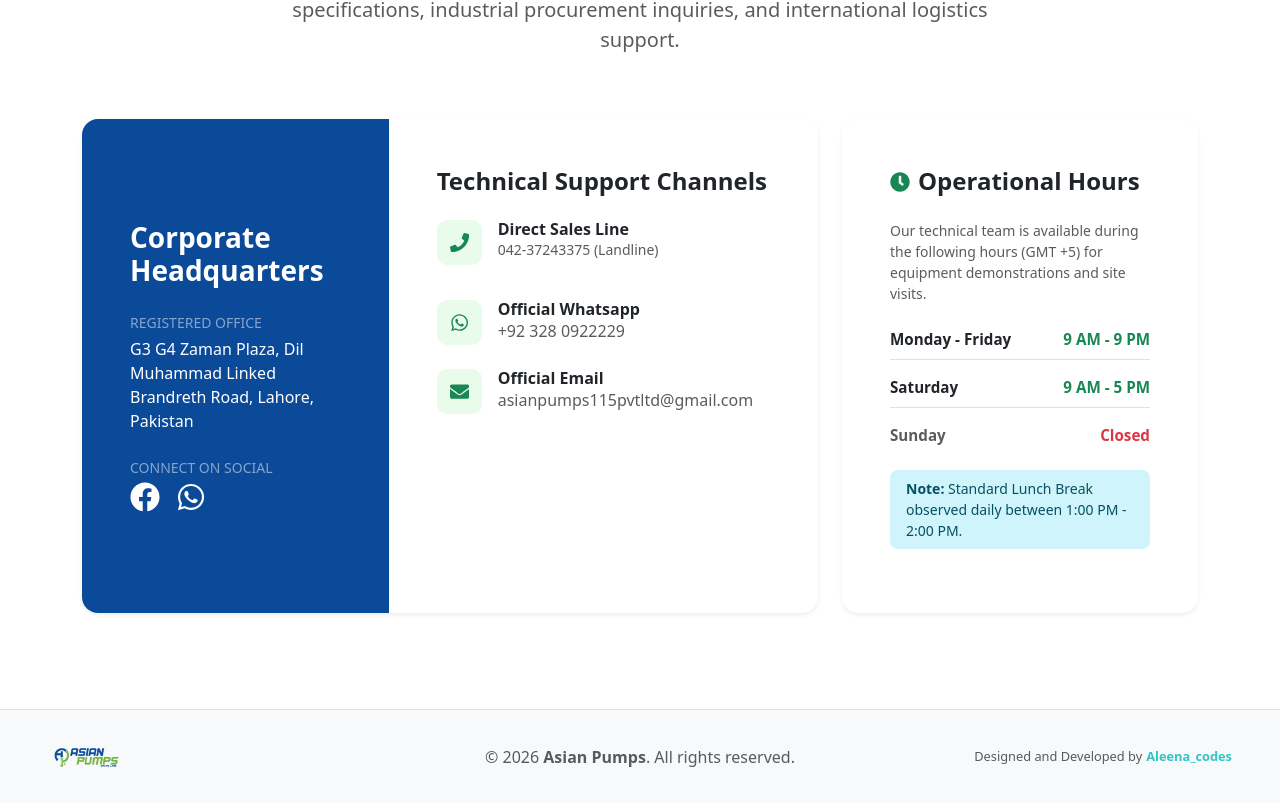
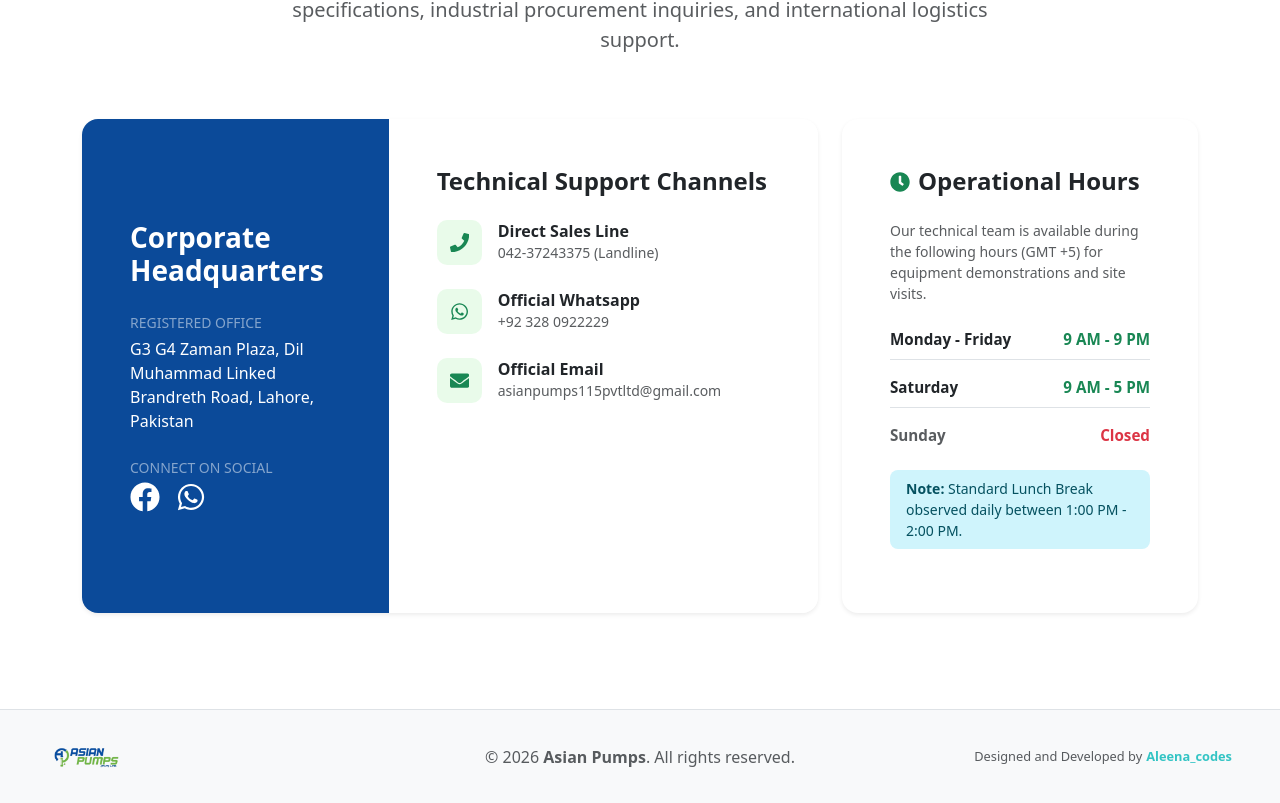
Before and after one commit to Aleenacoder-59/Asian-Pumps, a React (Vite) app: page / in a window 1280 px wide. Shown: the part 5392-6195 px from the top of the page. Built offline with nearby package versions, Linux system fonts and the light colour scheme; a web font is replaced by a local one.

Commit message:
fix: force update icon alignment

```diff
--- a/src/components/Contact.jsx
+++ b/src/components/Contact.jsx
@@ -49,36 +49,38 @@ const ContactPage = () => {
                 <Col md={7} className="p-5 bg-white">
   <h4 className="fw-bold mb-4 text-dark">Technical Support Channels</h4>
 
-                  <div className="d-flex mb-4">
-                    <div className="contact-icon-box me-3">
+  {/* Added align-items-center to keep the row balanced */}
+  <div className="d-flex align-items-center mb-4">
+    <div className="contact-icon-box me-3 flex-shrink-0">
       <FaPhone className="text-success" />
     </div>
     <div>
       <h6 className="fw-bold mb-0">Direct Sales Line</h6>
-                      <p className="text-muted small">042-37243375 (Landline)</p>
+      <p className="text-muted small mb-0">042-37243375 (Landline)</p>
     </div>
   </div>
 
-                  <div className="d-flex mb-4">
-                    <div className="contact-icon-box me-3">
+  {/* Added align-items-center */}
+  <div className="d-flex align-items-center mb-4">
+    <div className="contact-icon-box me-3 flex-shrink-0">
       <FaWhatsapp className="text-success" />
     </div>
     <div>
       <h6 className="fw-bold mb-0">Official Whatsapp</h6>
-                      <p className="text-muted mb-0">+92 328 0922229</p>
+      <p className="text-muted small mb-0">+92 328 0922229</p>
     </div>
   </div>
-                  <div className="d-flex ">
-                    <div className="contact-icon-box me-3">
+
+  {/* Added align-items-center to fix the email icon distortion */}
+  <div className="d-flex align-items-center mb-4">
+    <div className="contact-icon-box me-3 flex-shrink-0">
       <FaEnvelope className="text-success" />
     </div>
     <div>
       <h6 className="fw-bold mb-0">Official Email</h6>
-                      <p className="text-muted mb-0">asianpumps115pvtltd@gmail.com</p>
+      <p className="text-muted small mb-0">asianpumps115pvtltd@gmail.com</p>
     </div>
   </div>
-
-
 </Col>
               </Row>
             </Card>
```
Lines whose indentation alone changed are shown as unchanged.
